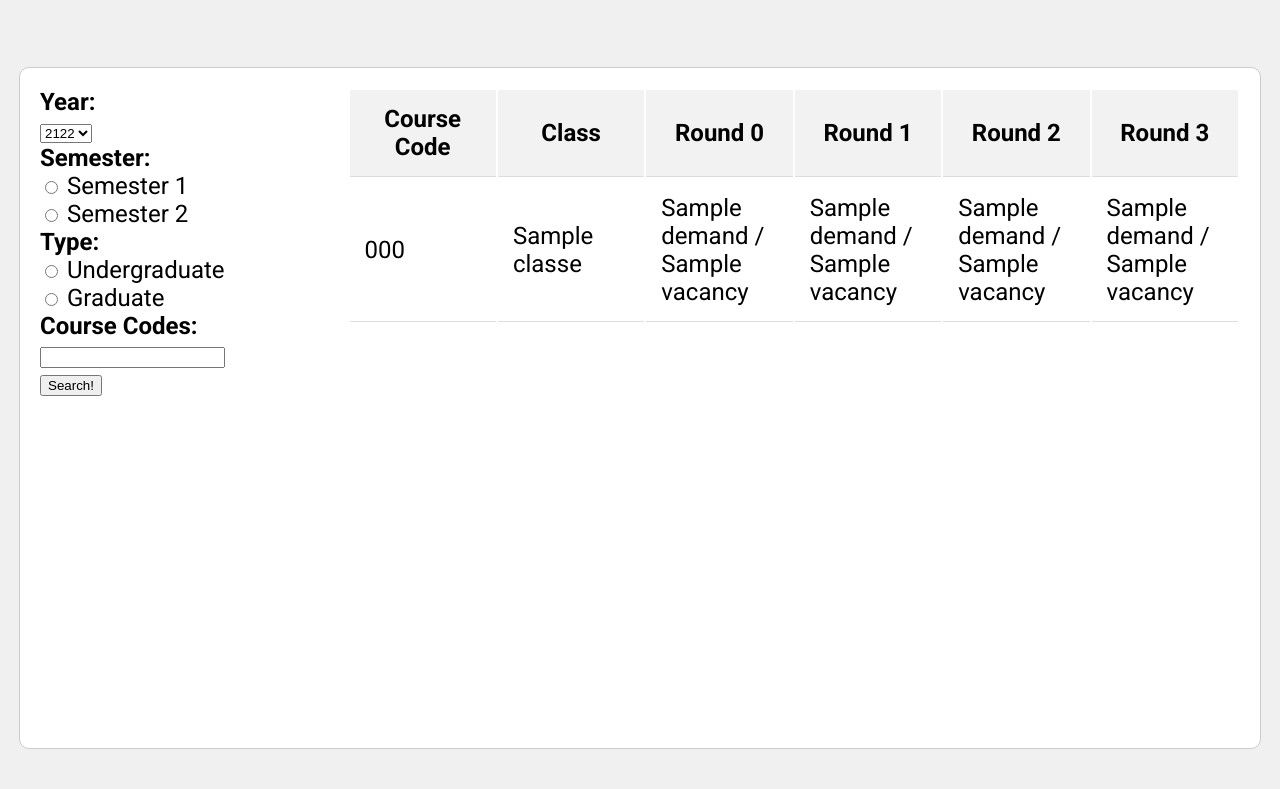
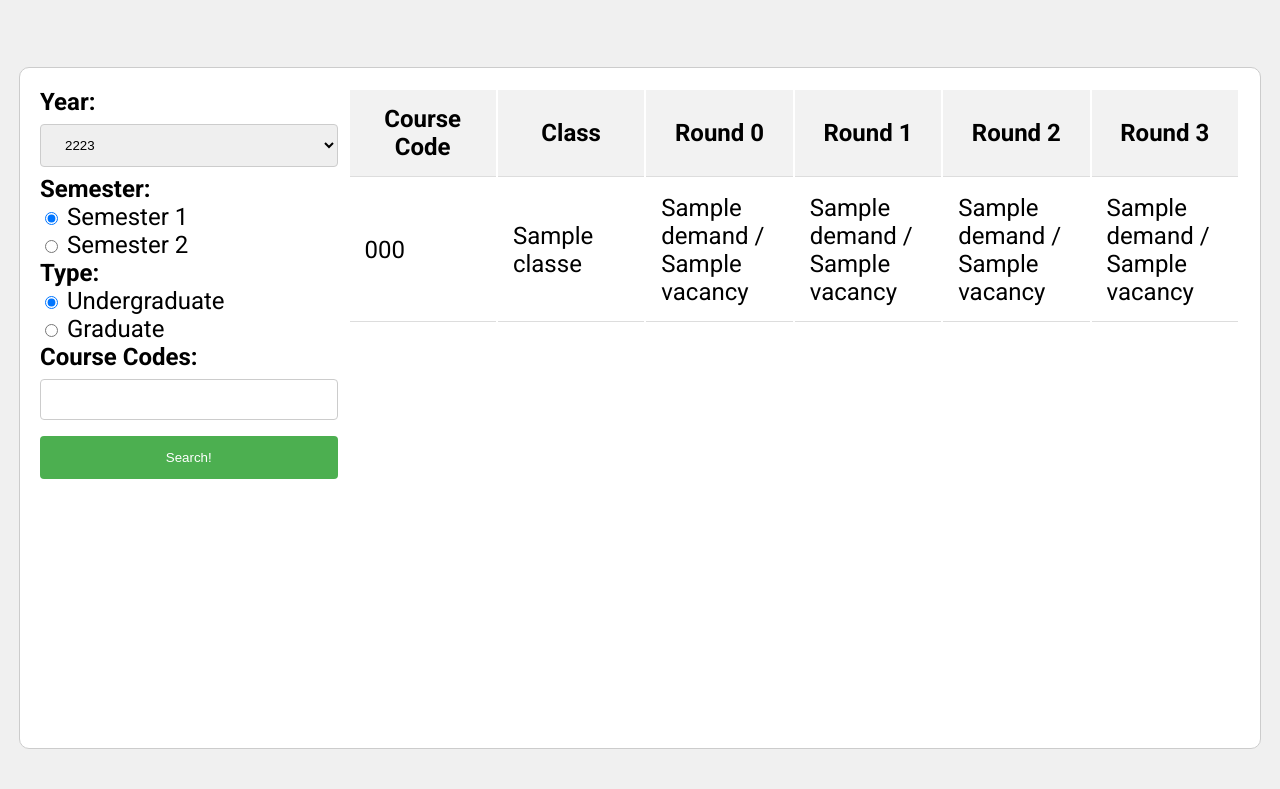
Before and after one commit to lunaflight/courserekt, a Flask app: template src/templates/index.html in a window 1280 px wide. Shown: the top 789 px of the page. Run offline with Flask 3, Linux system fonts and the light colour scheme; the template is opened without the code that fills it: most values are stand-ins (such as "Sample title", 1, 10 or a date in 2020).

Commit message:
Made buttons prettier and more modern looking. Removed search history

```diff
--- a/src/static/style.css
+++ b/src/static/style.css
@@ -67,3 +67,28 @@ th {
     top: 0;
     z-index: 1;
 }
+
+input[type=text], select {
+    width: 100%;
+    padding: 12px 20px;
+    margin: 8px 0;
+    display: inline-block;
+    border: 1px solid #ccc;
+    border-radius: 4px;
+    box-sizing: border-box;
+}
+
+input[type=submit] {
+    width: 100%;
+    background-color: #4CAF50;
+    color: white;
+    padding: 14px 20px;
+    margin: 8px 0;
+    border: none;
+    border-radius: 4px;
+    cursor: pointer;
+}
+
+input[type=submit]:hover {
+    background-color: #45a049;
+}
--- a/src/templates/index.html
+++ b/src/templates/index.html
@@ -14,7 +14,7 @@
           <label for="year"><b>Year:</b></label><br>
           <select id="year" name="year">
             <option value="2122" {% if request.form.year == "2122" %}selected{% endif %}>2122</option>
-            <option value="2223" {% if request.form.year == "2223" %}selected{% endif %}>2223</option>
+            <option value="2223" {% if request.form.year == "2223" or not request.form.year %}selected{% endif %}>2223</option>
             <!-- Add more years as needed -->
           </select>
           <br>
@@ -22,7 +22,7 @@
           <div class="radiobutton">
             <label for="semester1">
               <input type="radio" id="semester1" name="semester" value="1"
-              {% if request.form.semester == "1" %}checked{% endif %}>
+              {% if request.form.semester == "1" or not request.form.semester %}checked{% endif %}>
               Semester 1
             </label>
           </div>
@@ -37,7 +37,7 @@
           <div class="radiobutton">
             <label for="ug">
               <input type="radio" id="ug" name="type" value="ug"
-              {% if request.form.type == "ug" %}checked{% endif %}>
+              {% if request.form.type == "ug" or not request.form.type %}checked{% endif %}>
               Undergraduate
             </label>
           </div>
@@ -49,7 +49,7 @@
             </label>
           </div>
           <label for="course_codes"><b>Course Codes:</b></label><br>
-          <input type="text" id="course_codes" name="course_codes" value="{{ request.form.course_codes }}"><br>
+          <input type="text" id="course_codes" name="course_codes" autocomplete="off" value="{{ request.form.course_codes }}"><br>
           <input type="submit" value="Search!">
         </form>
       </div>
```
